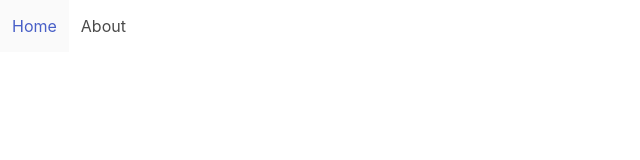
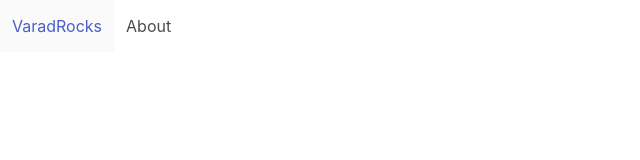
Before and after one commit to varadag86/portfolio, a Gatsby site: page / in a window 1280 px wide. Shown: the whole page, without its empty margins (0-640 px from the left). Built offline with nearby package versions, Linux system fonts and the light colour scheme; Gatsby itself is replaced by a stand-in of ours.

```diff
--- a/src/components/navbar/navbar.component.tsx
+++ b/src/components/navbar/navbar.component.tsx
@@ -27,7 +27,7 @@ const Navbar: React.FC = () => {
                 className={`navbar-menu ${isActive ? "is-active" : ""}`}
             >
                 <div className="navbar-start">
-                    <a className="navbar-item">Home</a>
+                    <a className="navbar-item">VaradRocks</a>
                     <a className="navbar-item">About</a>
                 </div>
             </div>
```
